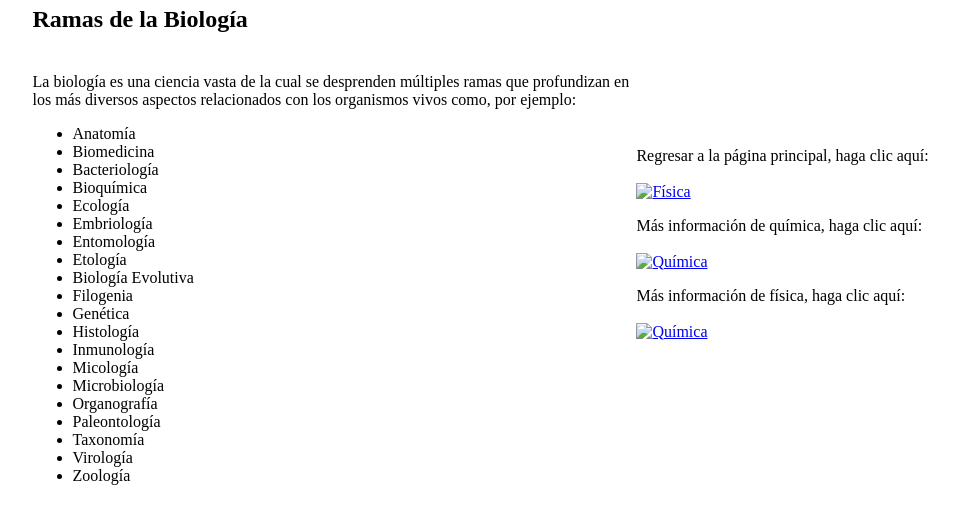
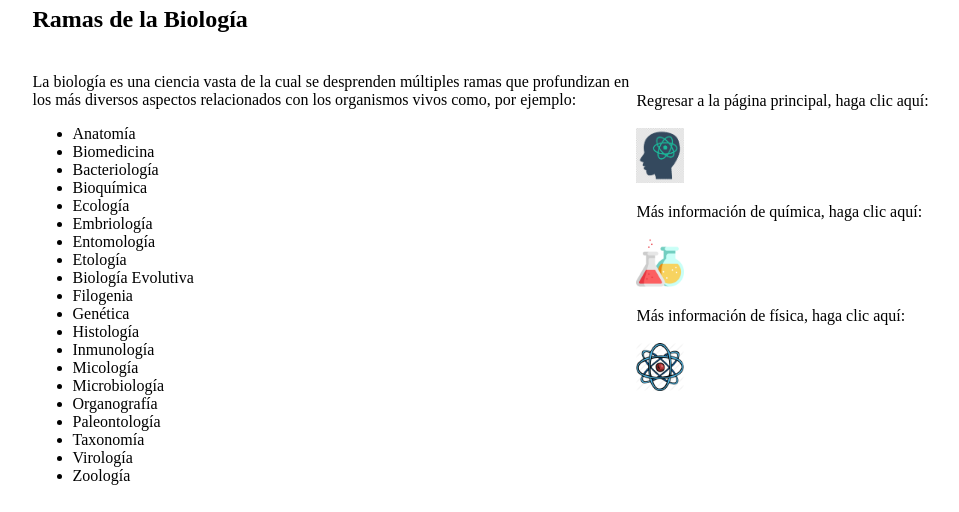
Before and after one commit to Angel-Bustillo/Proyecto1, a plain HTML site: page biología.html in a window 1280 px wide. Shown: the part 1845-2357 px from the top of the page, without its empty margins (137-1096 px from the left). Drawn offline with Linux system fonts and the light colour scheme.

Commit message:
Otro commit

```diff
--- a/biología.html
+++ b/biología.html
@@ -86,15 +86,15 @@
             <td width="60%"><h2>Ramas de la Biología</h2></td>
             <td rowspan="2" align="left"><p>Regresar a la página principal, haga clic aquí: <br>
                 <br>
-                <a href="index.html"><img src="img/ciencia_retorno.png" alt="Física" width="13%"></a>
+                <a href="index.html"><img src="ciencia_retorno.png" alt="Física" width="13%"></a>
             </p>
             <p>Más información de química, haga clic aquí: <br>
                 <br>
-                <a href="química.html"><img src="Img/química.png" alt="Química" width="13%"></a>
+                <a href="química.html"><img src="química.png" alt="Química" width="13%"></a>
             </p>
             <p>Más información de física, haga clic aquí: <br>
                 <br>
-                <a href="física.html"><img src="img/física.png" alt="Química" width="13%"></a>
+                <a href="física.html"><img src="física.png" alt="Química" width="13%"></a>
             </p></td>
         </tr>
         <tr>
```
